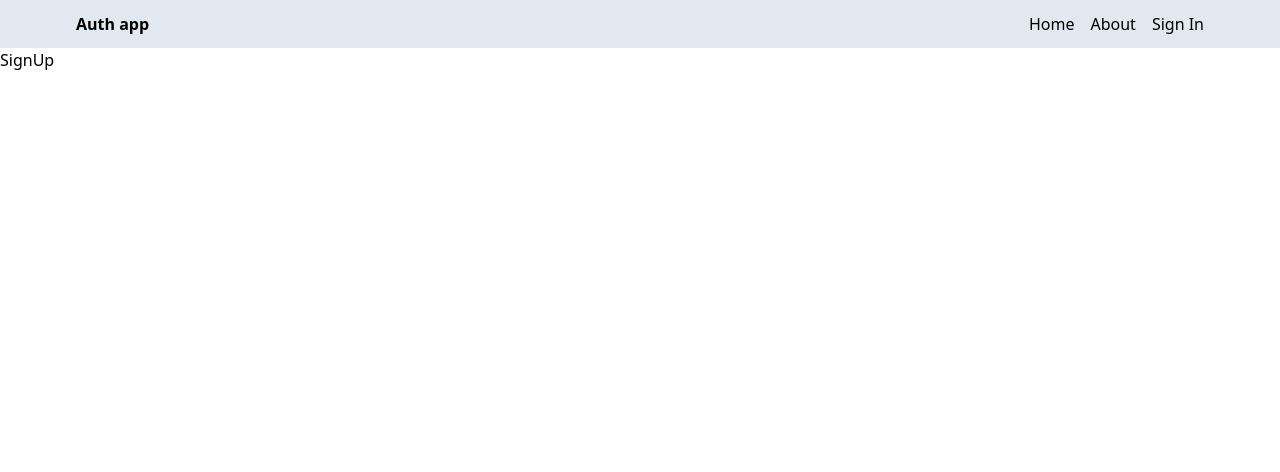
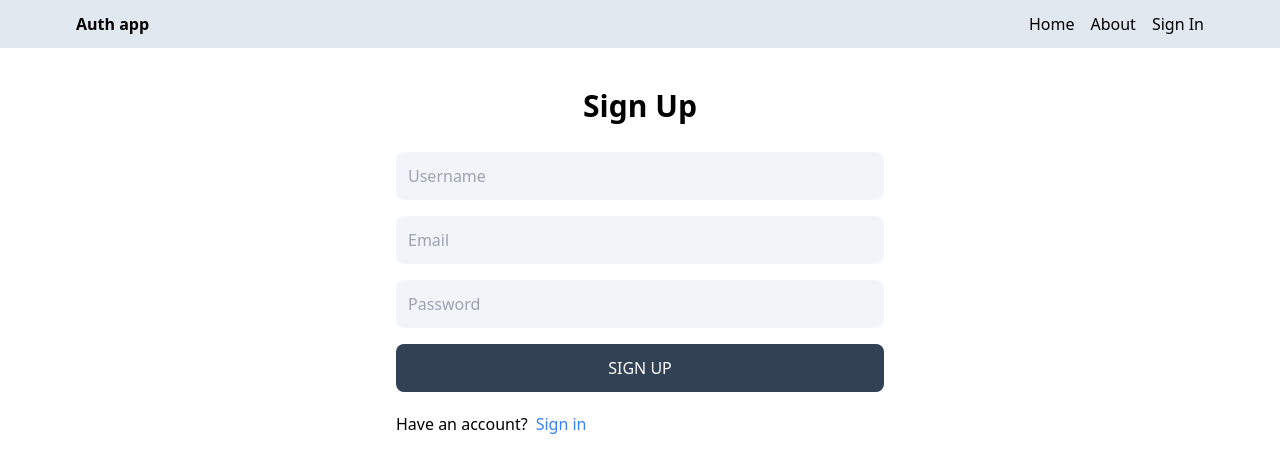
Before and after one commit to nisilachandunu/mern-auth-app-Client, a React (Vite) app: page /sign-up in a window 1280 px wide. Shown: the top 472 px of the page. Built offline with nearby package versions, Linux system fonts and the light colour scheme.

Commit message:
completed UI of sign up page

```diff
--- a/src/pages/SignUp.jsx
+++ b/src/pages/SignUp.jsx
@@ -1,5 +1,39 @@
 import React from "react";
+import { Link } from "react-router-dom";
 
 export default function SignUp() {
-  return <div>SignUp</div>;
+  return (
+    <div className="p-3 max-w-lg mx-auto">
+      <h1 className="text-3xl text-center font-semibold my-7">Sign Up</h1>
+      <form className="flex flex-col gap-4">
+        <input
+          type="text"
+          placeholder="Username"
+          id="username"
+          className="bg-slate-100 p-3 rounded-lg"
+        ></input>
+        <input
+          type="email"
+          placeholder="Email"
+          id="email"
+          className="bg-slate-100 p-3 rounded-lg"
+        ></input>
+        <input
+          type="password"
+          placeholder="Password"
+          id="password"
+          className="bg-slate-100 p-3 rounded-lg"
+        ></input>
+        <button className="bg-slate-700 text-white p-3 rounded-lg uppercase hover:opacity-95 disabled:opacity-80">
+          Sign up
+        </button>
+      </form>
+      <div className="flex gap-2 mt-5">
+        <p>Have an account?</p>
+        <Link to="/sign-in">
+          <span className="text-blue-500">Sign in</span>
+        </Link>
+      </div>
+    </div>
+  );
 }
```
